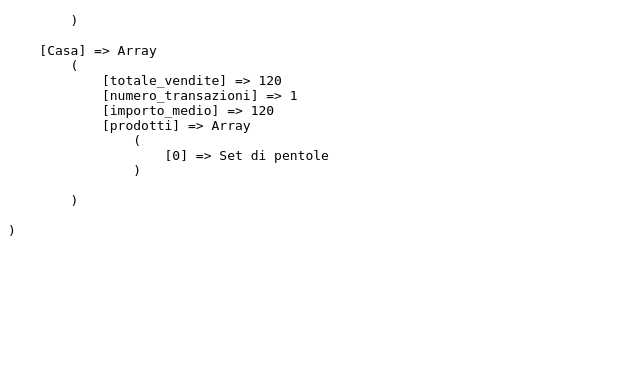
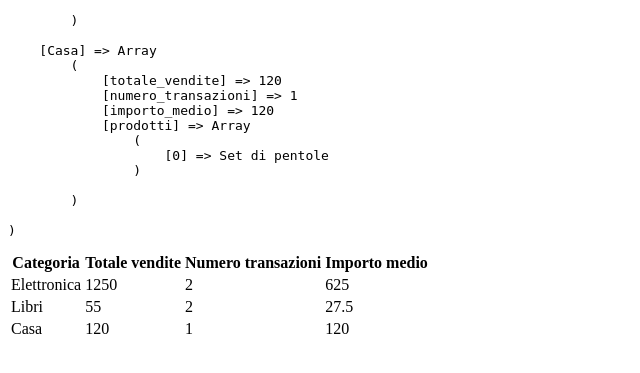
Before and after one commit to ShadowSiege24/esercitazione_php, a PHP site: page / in a window 1280 px wide. Shown: the part 385-758 px from the top of the page, without its empty margins (0-640 px from the left). Run offline with PHP 8.4, Linux system fonts and the light colour scheme.

Commit message:
Finito l'esercizio aver mostrato la tabella in html

```diff
--- a/index.php
+++ b/index.php
@@ -81,13 +81,23 @@
     <table>
         <thead>
             <tr>
-                <th></th>
+                <th>Categoria</th>
+                <th>Totale vendite</th>
+                <th>Numero transazioni</th>
+                <th>Importo medio</th>
             </tr>
         </thead>
         <tbody>
-            <tr>
-                <td></td>
-            </tr>
+
+                <?php foreach ($report as $categoria => $dati): ?>
+                    <tr>
+                        <td><?= $categoria ?></td>
+                        <td><?= $dati["totale_vendite"] ?></td>
+                        <td><?= $dati["numero_transazioni"] ?></td>
+                        <td><?= $dati["importo_medio"] ?></td>
+                    </tr>
+                <?php endforeach; ?>
+
         </tbody>
     </table>
 </body>
```
